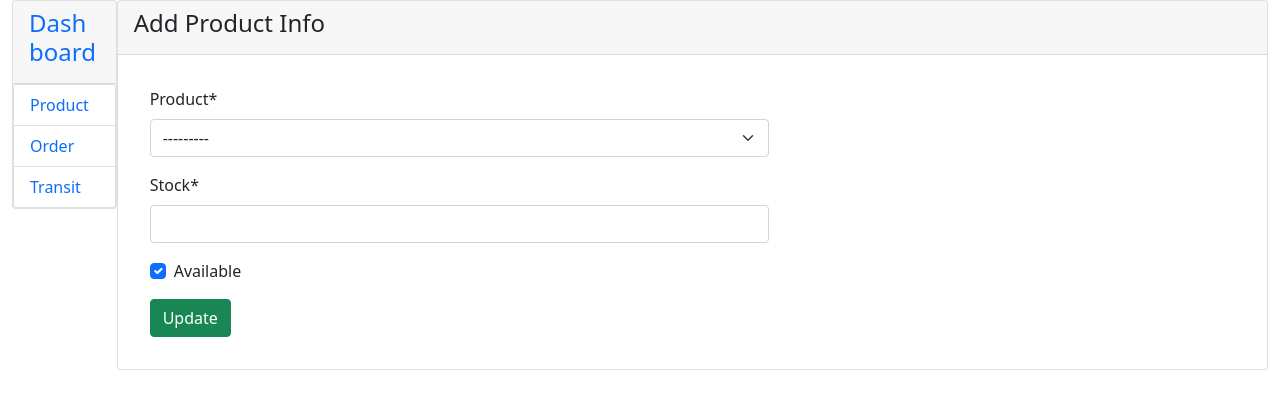
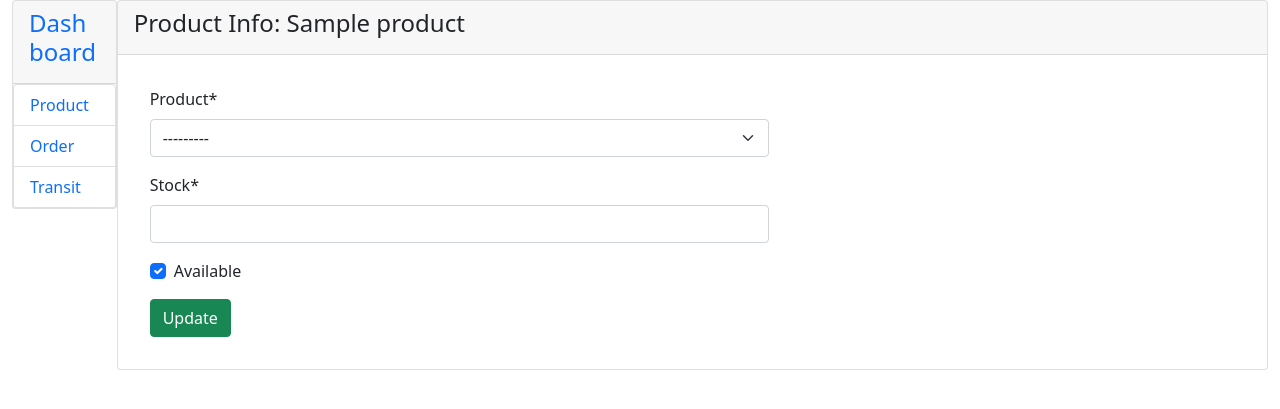
Before and after one commit to gauravpandey068/furnitureRental, a Django app: template app/templates/add_product_info.html in a window 1280 px wide. Shown: the part 70-479 px from the top of the page. Run offline with Django 4.2, Linux system fonts and the light colour scheme; the template is opened without the code that fills it: values that come from a table or form of the project are taken from there, others are empty; tables that the repository leaves empty hold one stand-in row (values such as "Sample post"); some libraries are stand-ins or nearby versions.

Commit message:
show product name in card title

```diff
--- a/app/templates/add_product_info.html
+++ b/app/templates/add_product_info.html
@@ -1,7 +1,8 @@
 {% extends 'db_base.html' %}
 {% load crispy_forms_filters %}
 
-{% block db_title %}Add Product Info{% endblock %}
+{% block db_title %}Product Info: {{ product.name }}{% endblock %}
+
 {% block db_content %}
     <div class="col-sm-7 p-3">
     <form method="post" class="form-group">
```
